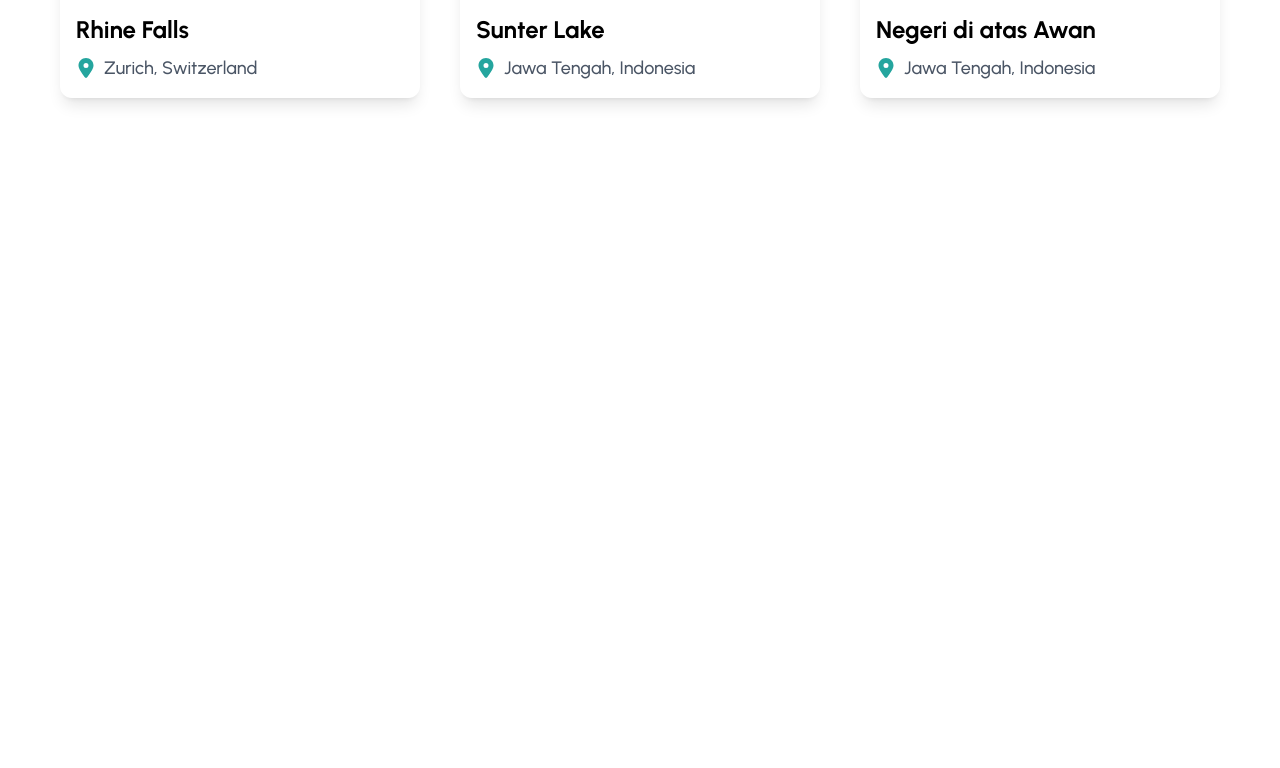
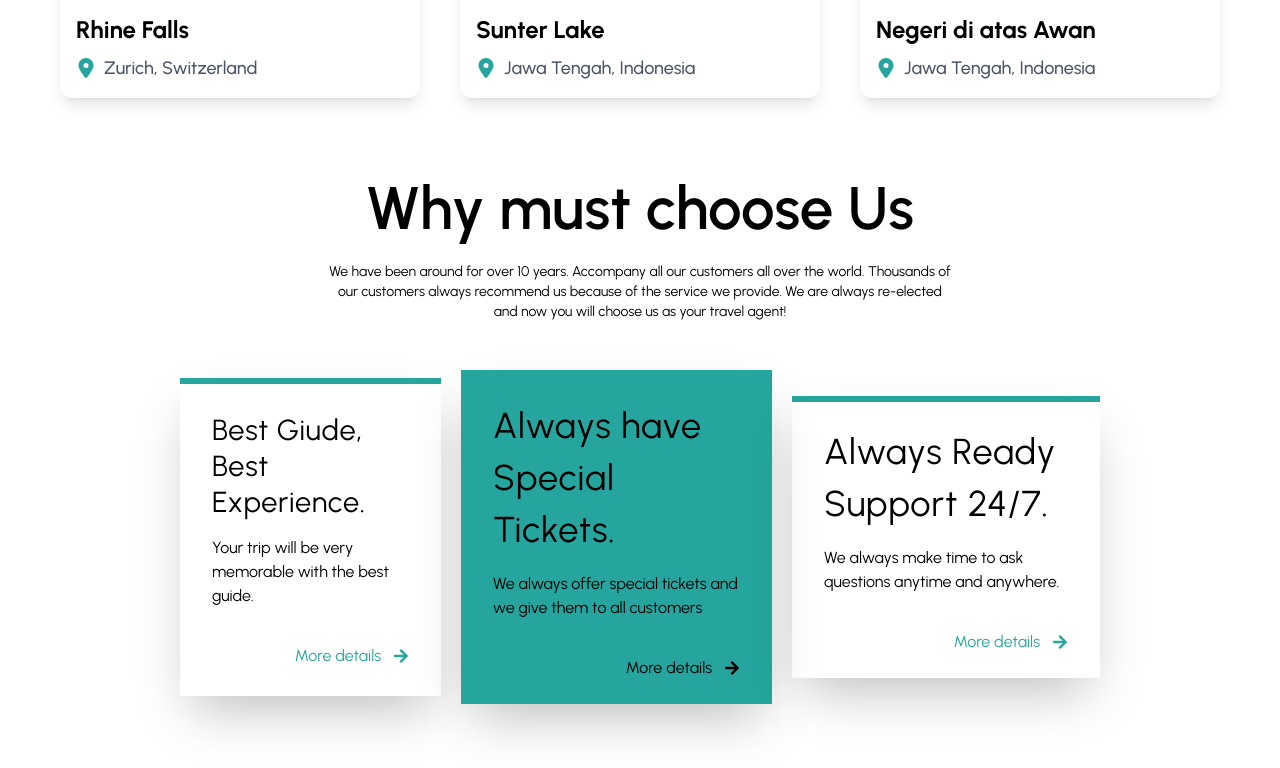
Before and after one commit to Jchosenn/Travel-With-Us, a React (Vite) app: page / in a window 1280 px wide. Shown: the part 1466-2234 px from the top of the page. Before the commit the page ends 1604 px from the top, so only its background shows below. Built offline with nearby package versions, Linux system fonts and the light colour scheme; a web font is replaced by a local one.

Commit message:
feat: added feat section

```diff
--- /dev/null
+++ b/src/pages/about.jsx
@@ -0,0 +1,37 @@
+import React from 'react'
+import { FaArrowRight } from 'react-icons/fa'
+
+export const About = () => {
+  return (
+    <div className='py-10 px-6 font-urbanist md:px-8 lg:px-30'>
+      <h2 className='text-3xl md:text-5xl lg:text-6xl font-semibold text-center'>Why must choose Us</h2>
+      <p className='text-center mx-auto text-sm py-6 md:w-[60%]'>We have been around for over 10 years. Accompany all our customers all over the world. Thousands of our customers always recommend us because of the service we provide. We are always re-elected and now you will choose us as your travel agent!</p>
+      <div className='max-sm:space-y-6 py-6 md:flex items-center px-5 lg:px-15  md:gap-5 w-fit'>
+        <div className='py-6 border-t-6 border-t-[#25A59E] space-y-4 px-4 lg:px-8 lg:py-7 dark:bg-white dark:text-black  shadow-2xl w-fit'>
+          <p className='text-[28px]  md:text-[29px] tracking-wide leading-tight lg:leading-9'>Best Giude, Best Experience.</p>
+          <p className='pb-5'>Your trip will be very memorable with the best guide.</p>
+          <div className='flex items-center text-[#25A59E] justify-end space-x-3'>
+          <button>More details</button>
+          <FaArrowRight/>
+          </div>
+        </div>
+        <div className='py-6 border-t-6 border-t-[#25A59E] space-y-4 px-4 lg:px-8 bg-[#25A59E] shadow-2xl'>
+          <p className='text-[28px]  md:text-3xl lg:text-4xl tracking-wide leading-tight lg:leading-13'>Always have Special Tickets.</p>
+          <p className='pb-5'>We always offer special tickets and we give them to all customers</p>
+          <div className='flex items-center justify-end space-x-3'>
+          <button>More details</button>
+          <FaArrowRight/>
+          </div>
+        </div>
+        <div className='py-6 border-t-6 border-t-[#25A59E] space-y-4 px-4 lg:px-8 dark:bg-white dark:text-black shadow-2xl'>
+          <p className='text-[28px]  md:text-3xl lg:text-4xl tracking-wide leading-tight lg:leading-13'>Always Ready Support 24/7.</p>
+          <p className='pb-5'>We always make time to ask questions anytime and anywhere.</p>
+          <div className='flex items-center justify-end text-[#25A59E] space-x-3'>
+          <button>More details</button>
+          <FaArrowRight/>
+          </div>
+        </div>
+      </div>
+    </div>
+  )
+}
--- a/src/pages/home.jsx
+++ b/src/pages/home.jsx
@@ -1,12 +1,14 @@
 import React from 'react'
 import { Header } from './header'
 import { Destination } from './destination'
+import { About } from './about'
 
 export const Home = () => {
   return (
     <div className=' dark:bg-black/95 dark:text-white'>
       <Header/>
       <Destination/>
+      <About/>
       </div>
   )
 }
```
Also changed, not shown: src/router.jsx (+0 -10 lines).
